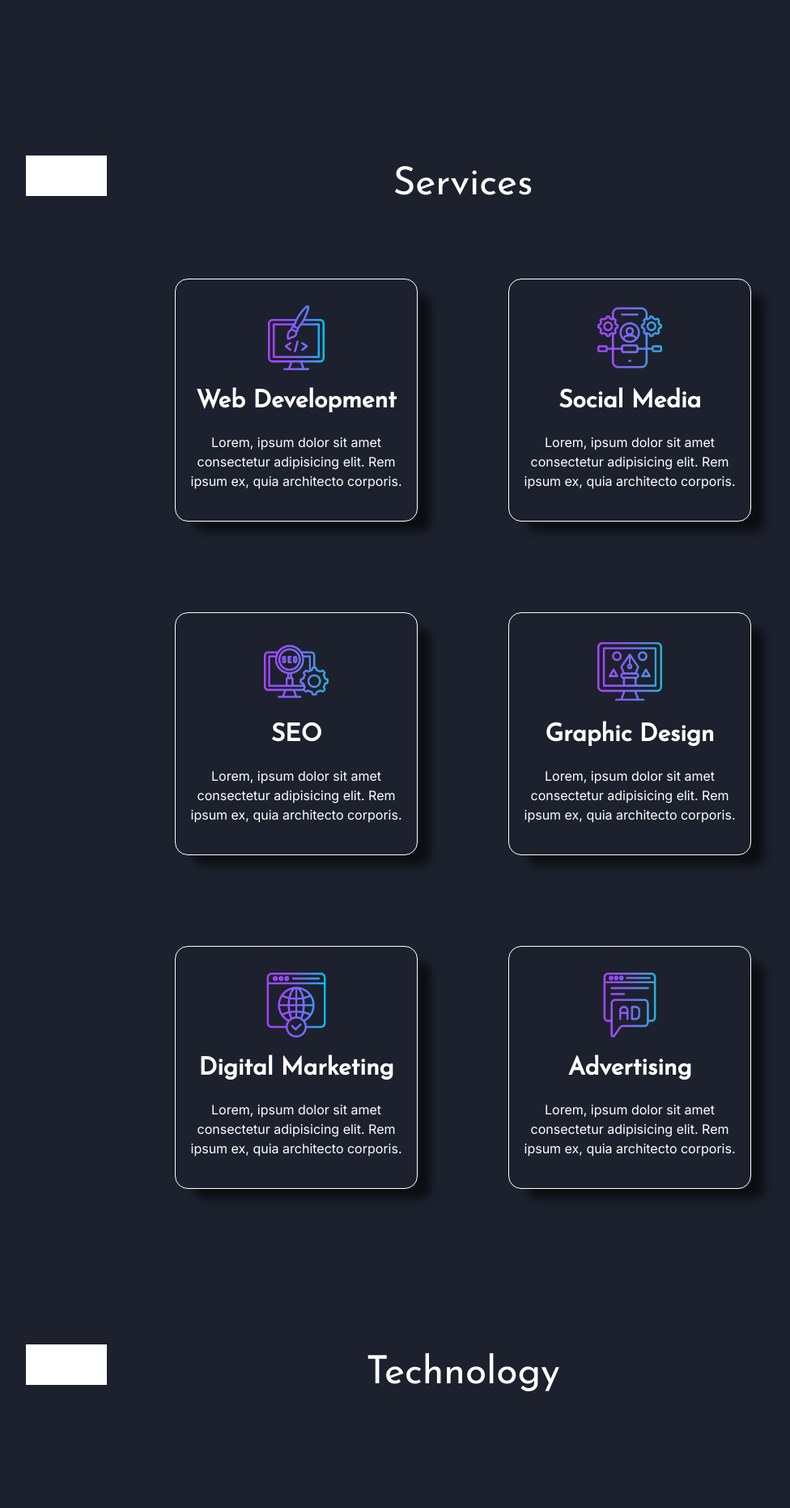
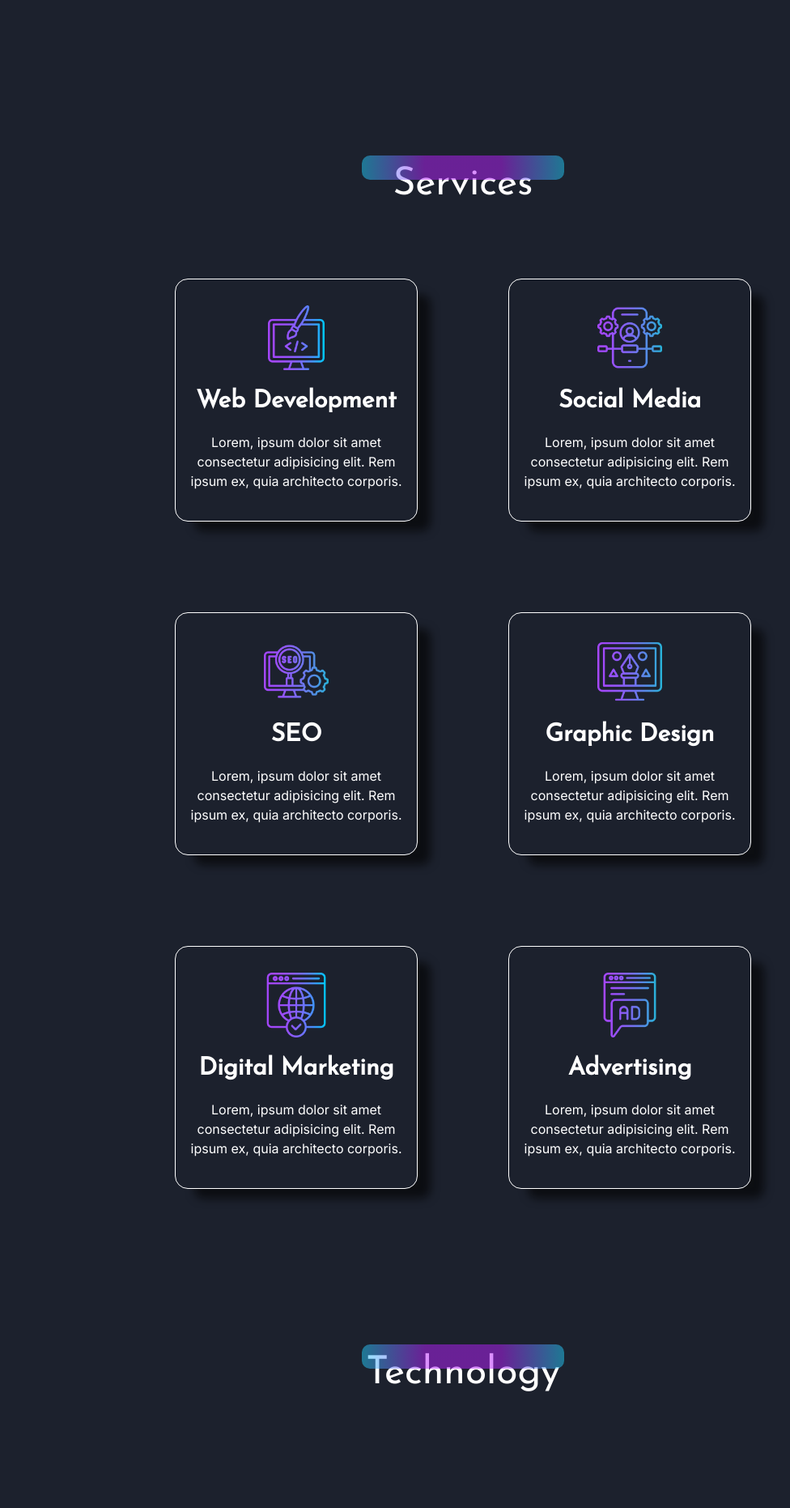
Before and after one commit to DeenoDev/My-Business-Website, a PHP site: page / in a window 1280 px wide. Shown: the part 1062-2924 px from the top of the page at 81% size, without its empty margins (68-1044 px from the left). Run offline with PHP 8.4, Linux system fonts and the light colour scheme; some libraries are stand-ins or nearby versions.

Commit message:
Pseudo elements centered.

```diff
--- a/style.css
+++ b/style.css
@@ -533,10 +533,15 @@ h3{
     content: "";
     display: inline-block;
     position: absolute;
-    width: 100px;
-    height: 50px;
-    left: 100px;
-    background: #fff;
+    width: 250px;
+    height: 30px;
+    margin: auto;
+    left: 0;
+    right: 0;
+    background: rgb(182,33,254);
+    background: radial-gradient(circle, rgba(182,33,254,.5) 0%, rgba(182,33,254,.5) 38%, rgba(31,209,249,.5) 100%);
+    border-radius: 10px;
+
 }
 
 /* Newsletter Section */
```
